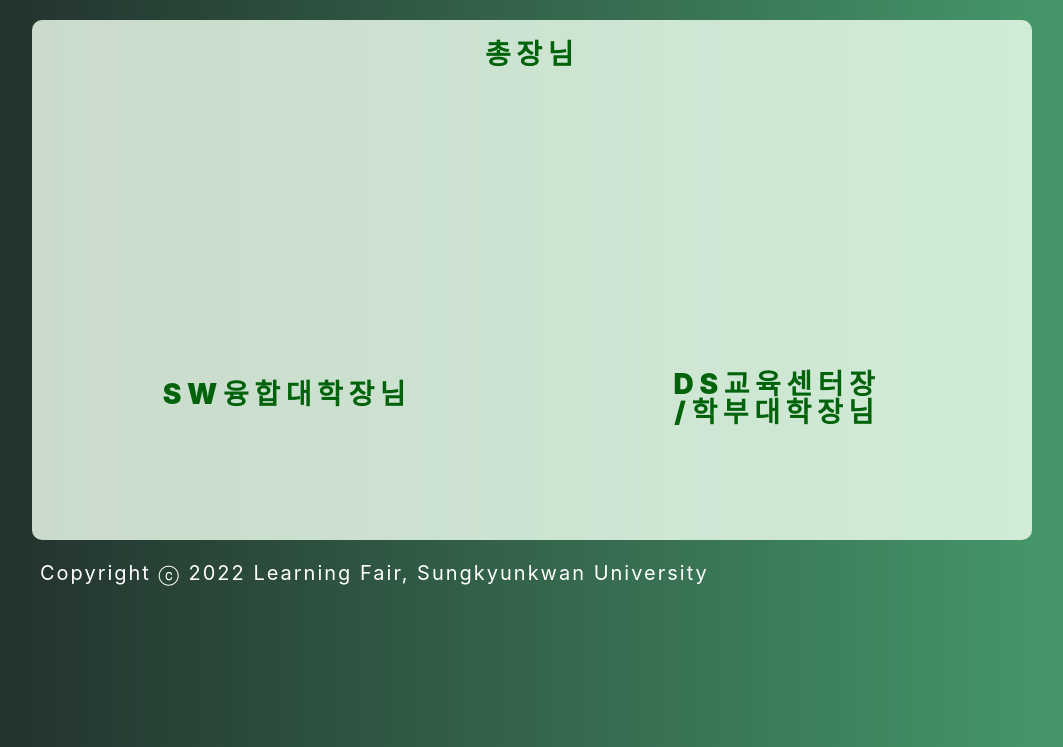
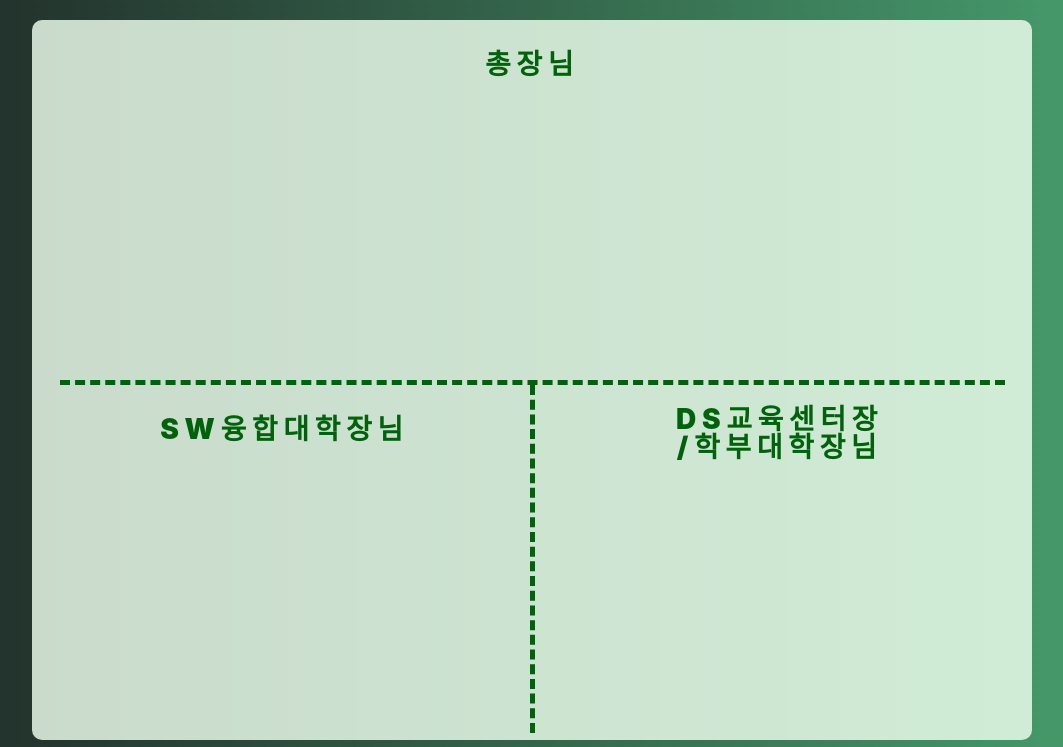
Before and after one commit to AJH0625/learning-fair-main, a React app in the folder client/: page /congrats in a window 1280 px wide. Shown: the part 192-939 px from the top of the page, without its empty margins (108-1171 px from the left). Built offline with nearby package versions, Linux system fonts and the light colour scheme; some packages are replaced by stand-ins of ours; no server answers.

Commit message:
fe: edit css

```diff
--- a/client/src/css/Awards.scss
+++ b/client/src/css/Awards.scss
@@ -1,10 +1,18 @@
-.MainContent{
-  height: 65vh;
-}
+// .MainContent{
+//   height: 60vh;
+//   z-index: 1;
+// }
 
 .Awards{
     display: grid;
     grid-template-rows: 1fr;
+
+    background-color: #edfeedd3;
+    min-height: 65vh;
+    max-height: auto;
+    margin: 10px 0px;
+    overflow:auto;
+    border-radius: 10px;
 }
 
 // $main: #f3576c;
@@ -19,7 +27,7 @@ $bottom:#00620a;
 
 h1 {
   font-size: 10vw;
-  top: 50%;
+  top: 55%;
   left: 50%;
   margin: 0;
   transform: translate(-50%, -50%);
--- /dev/null
+++ b/client/src/css/Congrats.scss
@@ -0,0 +1,57 @@
+/* .MainContent{
+    height: 90vh;
+    max-height: auto;
+} */
+
+.Congrats {
+    display: grid;
+    grid-template-rows: 1fr;
+    justify-content: center;
+    text-align: center;
+
+    background-color: #edfeedd3;
+    height: 90vh;
+    margin: 10px 0px;
+    border-radius: 10px;
+}
+
+.CongratsWrapper{
+    display: grid;
+    grid-template-columns: 1fr 1fr;
+    /* border: solid red 1px; */
+    margin: 30px;
+    p{
+        font-size: 28px;
+        font-weight: 900;
+        color:#00620a;
+        letter-spacing: 0.2em;
+        margin-bottom:20px;
+    }
+}
+
+.first {
+    grid-column: 1 / 3;
+    /* border: solid red 1px; */
+    padding-bottom: 30px;
+    margin: 0 20px;
+    border-bottom: 5px dashed #00620a;
+}
+
+.second {
+    /* border: 1px solid red; */
+    margin: 0;
+    padding:0 20px;
+    p{
+        padding-top:20px;
+    }
+}
+#second{
+
+    border-right: 5px dashed #00620a;
+}
+
+#sw{
+    margin-top: 10px;
+    margin-bottom: 35px;
+
+}
--- a/client/src/css/layouts/body/title.scss
+++ b/client/src/css/layouts/body/title.scss
@@ -30,7 +30,7 @@ $target: #edfeedd3;
 
     .mask {
       position: absolute;
-      left: -8px;
+      left: -11px;
       top: 6px;
       width: 70px;
       font-family: Arial;
--- a/client/src/css/layouts/layout.scss
+++ b/client/src/css/layouts/layout.scss
@@ -1,8 +1,10 @@
-.MainContent{
-    background-color: #edfeedd3;
-    height: min(70vh);
-    margin: 10px 0px;
-    border-radius: 10px;
-}
+// .MainContent{
+//     background-color: #edfeedd3;
+//     min-height: 50vh;
+//     max-height: auto;
+//     margin: 10px 0px;
+//     overflow:auto;
+//     border-radius: 10px;
+// }
 
 @import url("body/title.scss");
--- a/client/src/js/Congrats.js
+++ b/client/src/js/Congrats.js
@@ -1,4 +1,4 @@
-import '../css/Congrats.css';
+import '../css/Congrats.scss';
 import axios from "axios";
 import { useEffect, useState } from 'react';
 
@@ -23,8 +23,8 @@ function Congrats() {
                     <p>총장님</p>
                     <embed type="video/webm" src={URLs.sw_dean} width="500" height="250"/>
                 </div>
-                <div className="second">
-                    <p  id="sw">SW융합대학장님</p>
+                <div className="second" id="second">
+                    <p id="sw">SW융합대학장님</p>
                     <embed type="video/webm" src={URLs.president} width="450" height="250"/>
                 </div>
                 <div className="second">
--- a/client/src/js/layouts/layout.js
+++ b/client/src/js/layouts/layout.js
@@ -48,13 +48,12 @@ const Layout = () => {
             "Content-Type": `application/json`,
           },
         })
-
-        setTitle(response["data"]["team_name"])
+        const project=response.data
+        setTitle(`[${project.team_number}] ${project.team_name}  (${project.class_name})`)
     } catch(e) {
       console.log(e);
     }
   }
-
 
   const [title, setTitle] = useState(false);
   const loc = useLocation().pathname;
@@ -76,24 +75,6 @@ const Layout = () => {
       setTitle("축사")
     }
   }, [loc]);
-
-
-  /*
-  axios.post('/session-check', JSON.stringify(sessionCheckJson), {
-    headers: {
-      "Content-Type": `application/json`,
-    },
-  })
-  .then(function (response) {
-    if(response["data"]["session"] === "deactive") {
-      console.log("You need to login in!");
-      navigate("/");
-    }
-  })
-  .catch(function (error) {
-    console.log(error);
-  });
-  */
 
   return (
     <div>
```
Also changed, not shown: client/src/css/Congrats.css (deleted).
